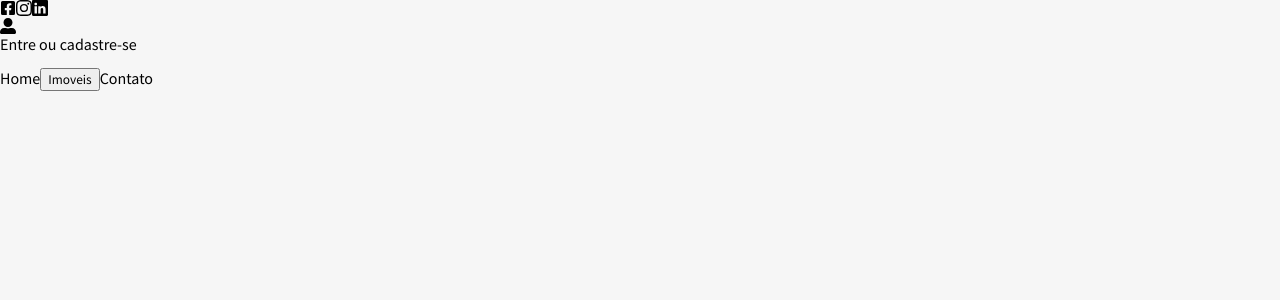
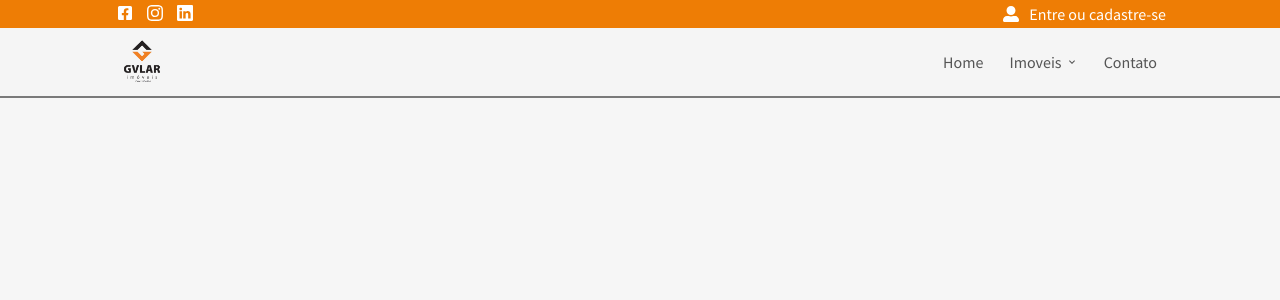
Before and after one commit to MilenaCLeme/project-gvlar-test, a React (Create React App) app in the folder front-end/: page / in a window 1280 px wide. Shown: the top 300 px of the page. Built offline with nearby package versions, Linux system fonts and the light colour scheme.

Commit message:
feas: insert header with style

```diff
--- a/front-end/src/components/Header/Header.module.scss
+++ b/front-end/src/components/Header/Header.module.scss
@@ -0,0 +1,101 @@
+@import '../../style/variaveis';
+@import '../../style/breakpoints';
+
+.header {
+  width: 100%;
+  height: auto;
+}
+
+.information {
+  background-color: $orange;
+  display: flex;
+  justify-content: center;
+  height: 28px;
+
+  &__size {
+    max-width: 1080px;
+    width: 100%;
+    display: flex;
+    justify-content: space-between;
+    align-items: center;
+  }
+}
+
+.nav_media {
+  padding-left: 10px;
+  display: flex;
+  width: 100px;
+  flex-direction: row;
+  justify-content: space-around;
+
+  a {
+    color: white;
+  }
+}
+
+.page_user {
+  padding-right: 14px;
+  display: flex;
+  align-items: center;
+  color: white;
+  cursor: pointer;
+  text-decoration: none;
+
+  &__text {
+    font-size: 16px;
+    margin-left: 10px;
+  }
+}
+
+.logo_and_nav {
+  display: flex;
+  background-color: $gray-white;
+  display: flex;
+  justify-content: center;
+  height: 70px;
+  border-bottom: 2px solid $gray-black-white;
+
+  &__size {
+    max-width: 1080px;
+    width: 100%;
+    display: flex;
+    justify-content: space-between;
+    align-items: center;
+  }
+}
+
+.logo {
+  width: 64px;
+  height: auto;
+  margin-left: 10px;
+}
+
+.nav_page {
+  width: 240px;
+  display: flex;
+  flex-direction: row;
+  justify-content: space-around;
+  align-items: baseline;
+  margin-right: 10px;
+
+  a {
+    text-decoration: none;
+    font-size: 16px;
+    color: $gray-black;
+  }
+}
+
+.button_page {
+  display: flex;
+  align-items: center;
+  border: none;
+  background-color: transparent;
+  padding: 0;
+  font-size: 16px;
+  color: $gray-black;
+  cursor: pointer;
+
+  svg {
+    padding-left: 4px;
+  }
+}
--- a/front-end/src/components/Header/Header.tsx
+++ b/front-end/src/components/Header/Header.tsx
@@ -2,38 +2,44 @@ import React from 'react';
 import {FaFacebookSquare} from 'react-icons/fa';
 import {BsInstagram, BsLinkedin} from 'react-icons/bs';
 import {FaUserAlt} from 'react-icons/fa';
+import {MdOutlineKeyboardArrowDown} from 'react-icons/md';
+import style from './Header.module.scss';
+import logo from '../../img/Logo.png';
 
 function Header() {
 	return (
-		<header>
-			<div>
-				<div>
-					<nav>
-						<a>
+		<header className={style.header}>
+			<div className={style.information}>
+				<div className={style.information__size}>
+					<nav className={style.nav_media}>
+						<a href='#'>
 							<FaFacebookSquare />
 						</a>
-						<a>
+						<a href='#'>
 							<BsInstagram />
 						</a>
-						<a>
+						<a href='#'>
 							<BsLinkedin />
 						</a>
 					</nav>
-					<a>
+					<a href='#' className={style.page_user}>
 						<FaUserAlt />
-						<p>Entre ou cadastre-se</p>
+						<p className={style.page_user__text}>Entre ou cadastre-se</p>
 					</a>
 				</div>
 			</div>
-			<div>
-				<div>
-					<img />
+			<div className={style.logo_and_nav}>
+				<div className={style.logo_and_nav__size}>
+					<img className={style.logo} src={logo} alt='logo gvlar imoveis creci: 37.691-J' />
+					<nav className={style.nav_page}>
+						<a href='#'>Home</a>
+						<button className={style.button_page}>
+							Imoveis
+							<MdOutlineKeyboardArrowDown />
+						</button>
+						<a href='#'>Contato</a>
+					</nav>
 				</div>
-				<nav>
-					<a>Home</a>
-					<button>Imoveis</button>
-					<a>Contato</a>
-				</nav>
 			</div>
 		</header>
 	);
```
